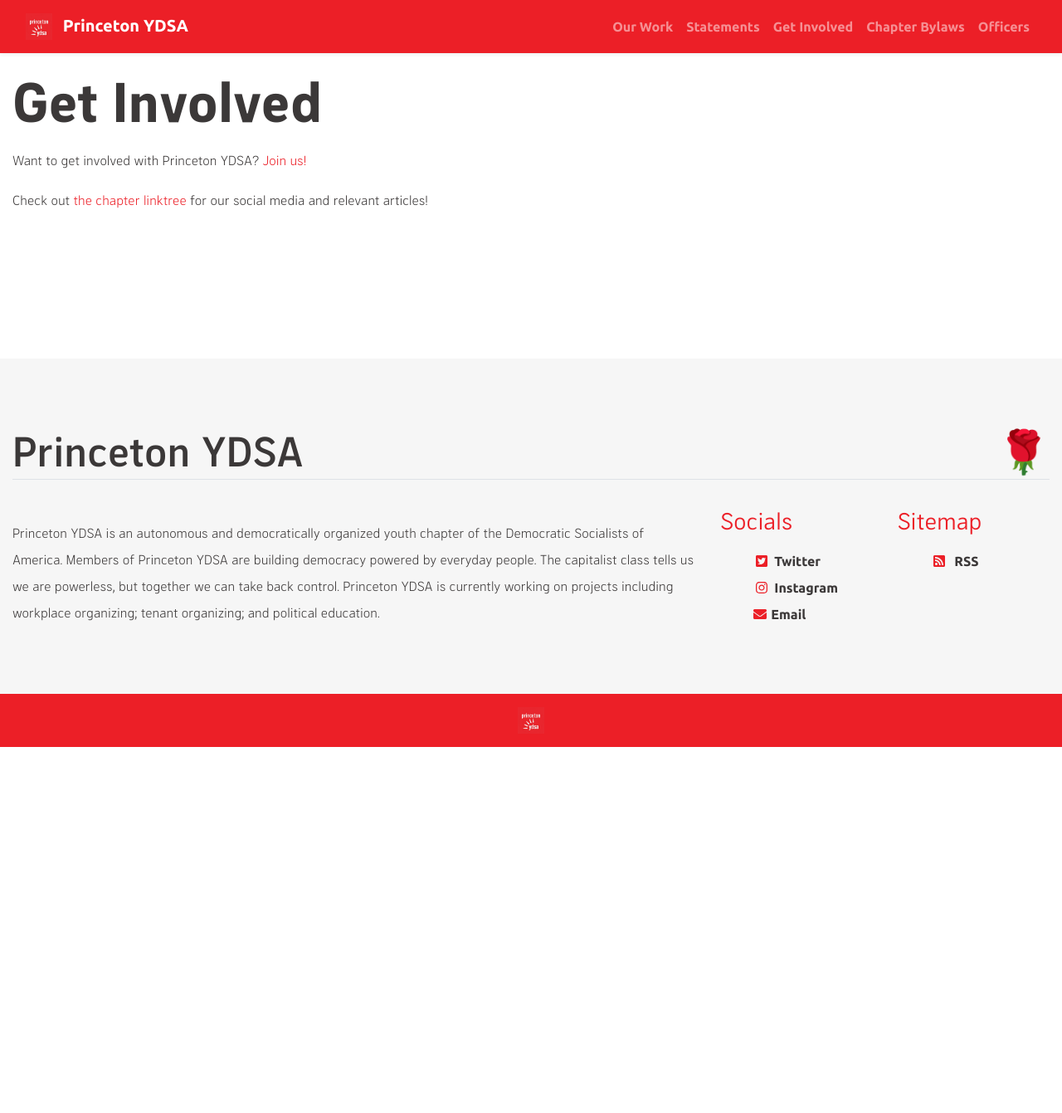
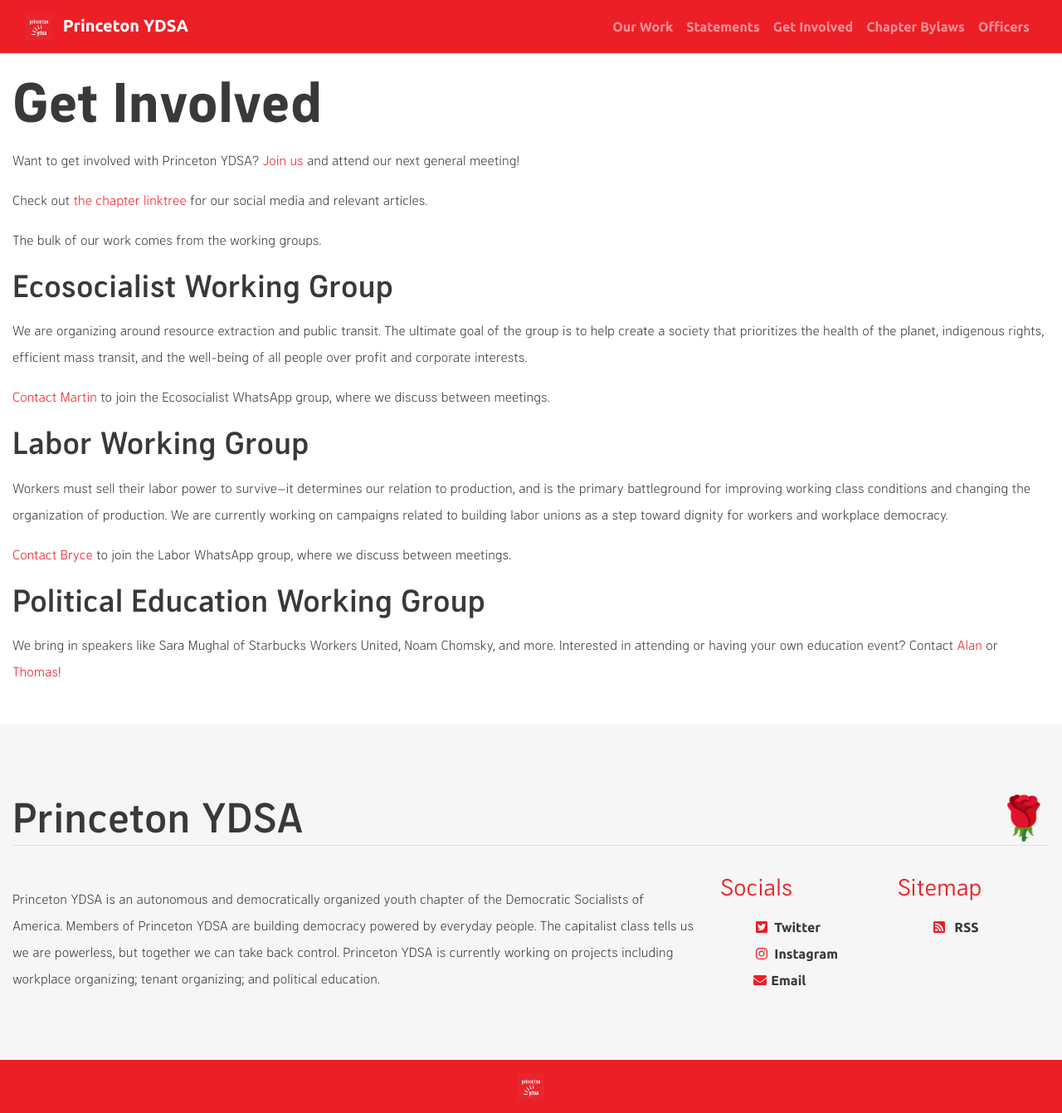
Before and after one commit to centralnjdsa-ntc/princetonydsa.github.io, a Jekyll site: the page built from _pages/get-involved.md, in a window 1280 px wide. Shown: the whole page at 83% size. Built offline with Jekyll 4.4.1, drawn with Linux system fonts in a browser that asks for light colours; before the commit the page ends 900 px from its top, so only the background shows below that.

Commit message:
Update get-involved.md

```diff
--- a/_pages/get-involved.md
+++ b/_pages/get-involved.md
@@ -4,6 +4,24 @@
 permalink: /get-involved/
 ---
 
-Want to get involved with Princeton YDSA? [Join us!](https://forms.gle/t3kyXPW2Tu1MK4BB8)
+Want to get involved with Princeton YDSA? [Join us](https://forms.gle/t3kyXPW2Tu1MK4BB8) and attend our next general meeting!
 
-Check out [the chapter linktree](https://linktr.ee/princetonydsa) for our social media and relevant articles!
+Check out [the chapter linktree](https://linktr.ee/princetonydsa) for our social media and relevant articles.
+
+The bulk of our work comes from the working groups.
+
+### Ecosocialist Working Group
+
+We are organizing around resource extraction and public transit. The ultimate goal of the group is to help create a society that prioritizes the health of the planet, indigenous rights, efficient mass transit, and the well-being of all people over profit and corporate interests.
+
+[Contact Martin](mailto:mmastnak@princeton.edu) to join the Ecosocialist WhatsApp group, where we discuss between meetings.
+
+### Labor Working Group
+
+Workers must sell their labor power to survive--it determines our relation to production, and is the primary battleground for improving working class conditions and changing the organization of production. We are currently working on campaigns related to building labor unions as a step toward dignity for workers and workplace democracy.
+
+[Contact Bryce](mailto:brycespringfield@princeton.edu) to join the Labor WhatsApp group, where we discuss between meetings.
+
+### Political Education Working Group
+
+We bring in speakers like Sara Mughal of Starbucks Workers United, Noam Chomsky, and more. Interested in attending or having your own education event? Contact [Alan](mailto:ap3169@princeton.edu) or [Thomas](mailto:tc6305@princeton.edu)!
```
